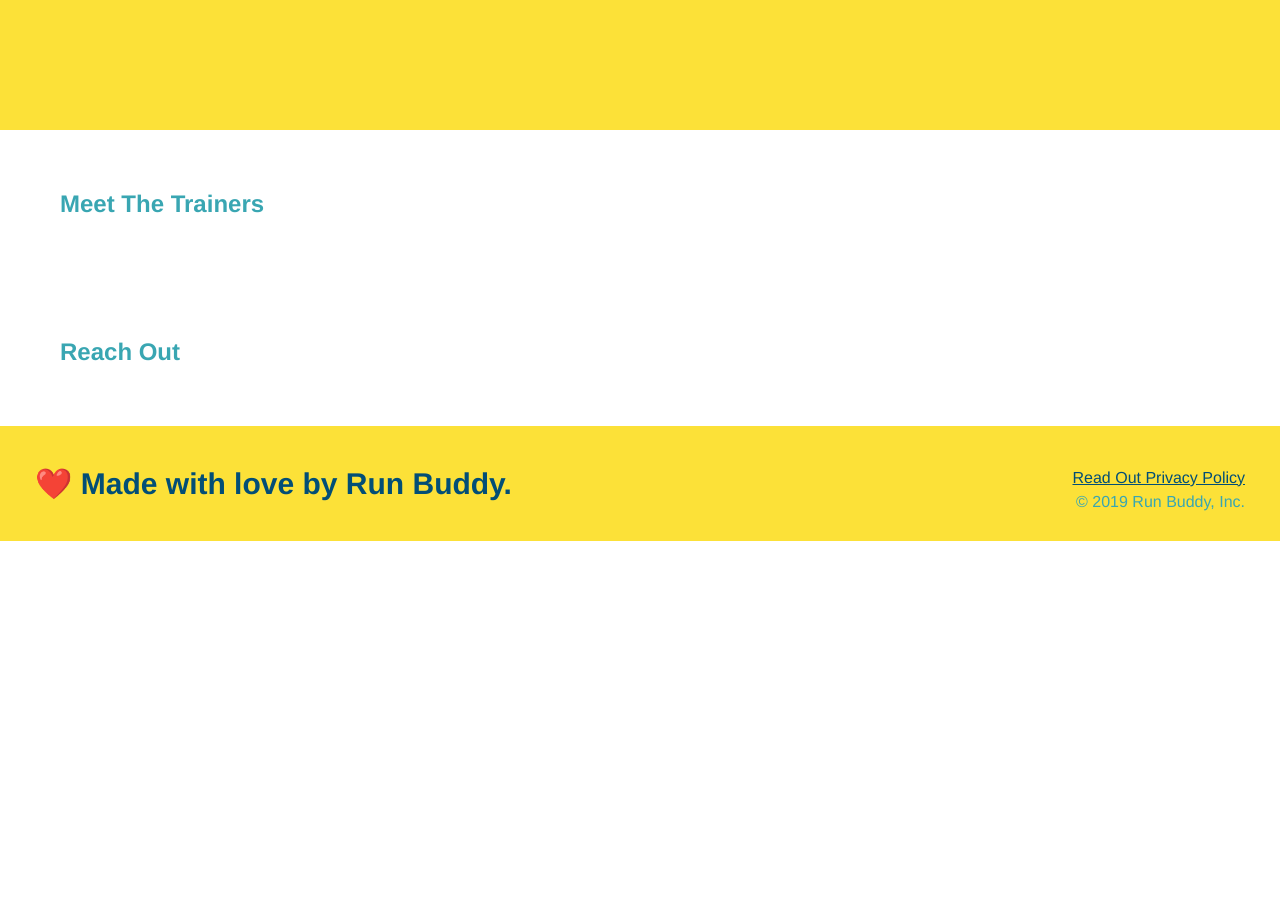
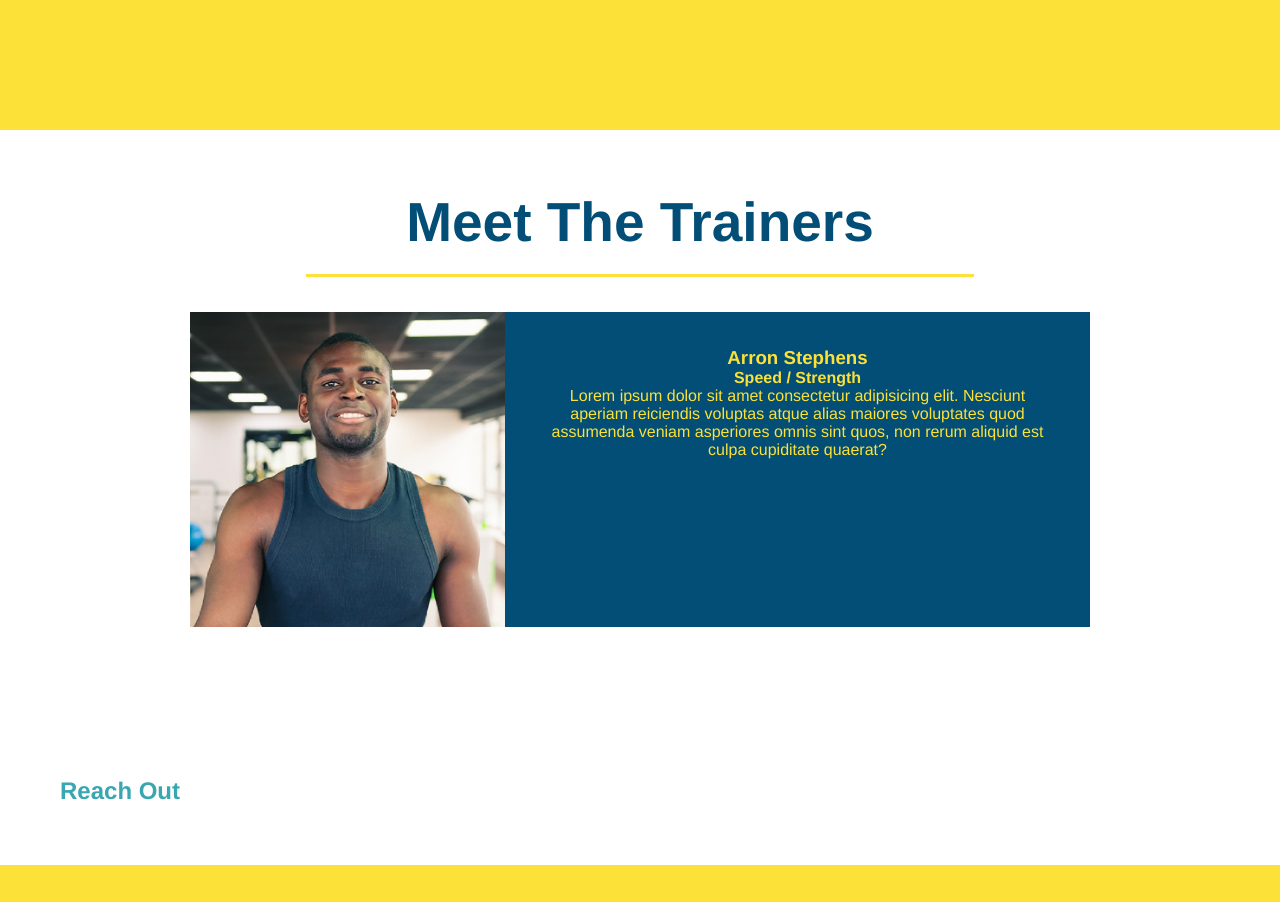
Before and after one commit to BrianCKWang/run-buddy, a plain HTML site: page index.html in a window 1280 px wide. Shown: the part 2600-3502 px from the top of the page. Before the commit the page ends 3141 px from the top, so only its background shows below. Drawn offline with Linux system fonts and the light colour scheme.

Commit message:
add trainer bio

```diff
--- a/assets/css/style.css
+++ b/assets/css/style.css
@@ -194,3 +194,26 @@ section {
 .secondary-border {
     border-color: #39a6b2;
 }
+
+.trainers {
+    text-align: center;
+}
+
+.trainer {
+    width: 900px;
+    margin: 0 auto 30px auto;
+    background: #024e76;
+    color: #fce138;
+    overflow: auto;
+}
+
+.trainer img {
+    width: 35%;
+    float: left;
+}
+
+.trainer-bio {
+    padding: 35px;
+    float: left;
+    width: 65%;
+}
--- a/index.html
+++ b/index.html
@@ -102,8 +102,21 @@
         </section>
 
         <!-- "meet the trainers" section -->
-        <section>
-            <h2>Meet The Trainers</h2>
+        <section id="your-trainers" class="trainers">
+            <h2 class="section-title primary-border">
+                Meet The Trainers
+            </h2>
+            <article class="trainer">
+                <img src="./assets/images/trainer-1.jpg" alt="Arron Stephens in his workout clothes, ready to pump iron" />
+                <div class="trainer-bio">
+                    <h3>Arron Stephens</h3>
+                    <h4>Speed / Strength</h4>
+                    <p>
+                        Lorem ipsum dolor sit amet consectetur adipisicing elit. Nesciunt aperiam reiciendis voluptas atque alias maiores voluptates quod
+                        assumenda veniam asperiores omnis sint quos, non rerum aliquid est culpa cupiditate quaerat?
+                    </p>
+                </div>
+            </article>
         </section>
 
         <!-- "reach out" section -->
```
Also changed, not shown: assets/images/trainer-1.jpg (added), assets/images/trainer-2.jpg (added), assets/images/trainer-3.jpg (added), 1 other file.
